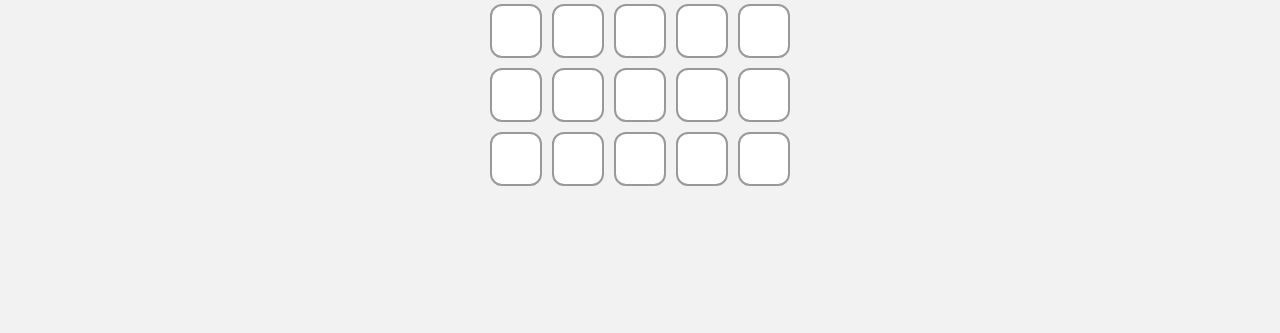
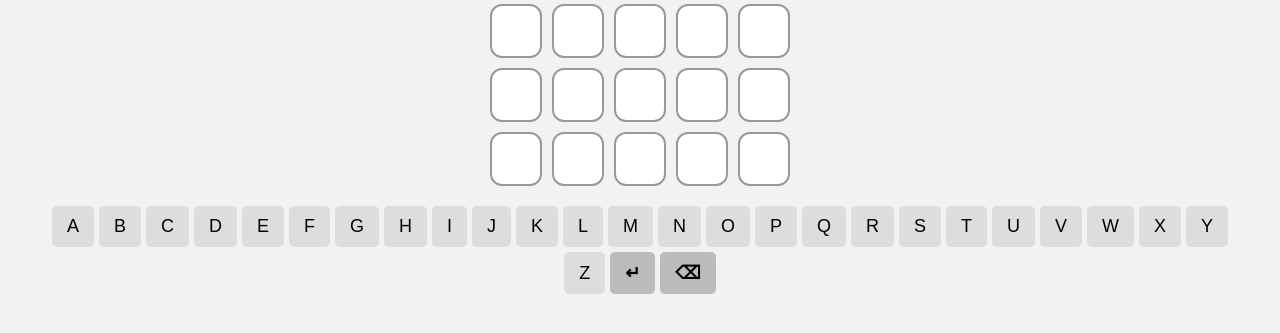
Before and after one commit to Pcedric95/M2i-exo-git, a PHP site: page / in a window 1280 px wide. Shown: the part 304-637 px from the top of the page. Run offline with PHP 8.4, Linux system fonts and the light colour scheme.

Commit message:
Etape 3 -- Créer les touches virtuelles

```diff
--- a/script.js
+++ b/script.js
@@ -73,10 +73,10 @@ document.addEventListener("keydown", (e) => {
             const position = ligneActuelle * 5 + i;
             motTape += toutesLesCases[position].textContent;
         }
-        if (!motsPossibles.includes(motTape.toUpperCase())) {
+        /*if (!motsPossibles.includes(motTape.toUpperCase())) {
             document.getElementById("message").textContent = " Mot non reconnu.";
             return; // Arrêter le programme, pas de validation
-        }
+        }*/
 
 
         console.log("Le mot tapé est " , motTape);
@@ -149,3 +149,35 @@ boutonRejouer.addEventListener("click", () => {
     document.getElementById("message").textContent = "";
     boutonRejouer.style.display = "none";
 });
+
+// Div des touches virtuelles
+const clavierVirtuel = document.getElementById("clavierVirtuel");
+// l'alphabet
+const alphabet = "ABCDEFGHIJKLMNOPQRSTUVWXYZ";
+
+
+// Fonction pour créer une touche
+function creerTouche(contenu, className = "") {
+    //créer un bouton pour représenter la touche
+    const touche = document.createElement("button");
+    touche.textContent = contenu; // Afficher la lettre sur le bouton
+    touche.classList.add("touche"); // classe touche pour CSS
+    if (className) touche.classList.add(className); // si class donné > ajout de la classe
+    clavierVirtuel.appendChild(touche); // ajout du bouton dans la div
+
+    // Simuler un clavier physique quand on clique
+    touche.addEventListener("click", () => {
+        const eventSimule = new KeyboardEvent("keydown", {
+            key: contenu === "↵" ? "Enter" : contenu === "⌫" ? "Backspace" : contenu,
+        });
+        document.dispatchEvent(eventSimule); // envoi de la touche au clavier virtuel
+    });
+}
+// créer dles touches de l'alphabet
+alphabet.split("").forEach(lettre => {
+    creerTouche(lettre);
+});
+
+// touches Entrée et Effacer
+creerTouche("↵", "special");
+creerTouche("⌫", "special");
--- a/style.css
+++ b/style.css
@@ -43,3 +43,26 @@ h1 {
     font-size: 1.2em;
     font-weight: bold;
 }
+
+/*  ------------- Clavier numérique ----------------------------*/
+.clavier {
+    margin-top: 20px;
+    display: flex;
+    flex-wrap: wrap;
+    gap: 5px;
+    justify-content: center;
+}
+
+.touche {
+    padding: 10px 15px;
+    font-size: 18px;
+    border: none;
+    background-color: #ddd;
+    cursor: pointer;
+    border-radius: 5px;
+}
+
+.touche.special {
+    background-color: #bbb;
+    font-weight: bold;
+}
```
